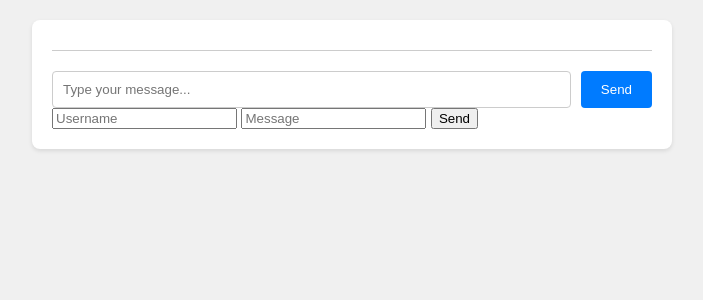
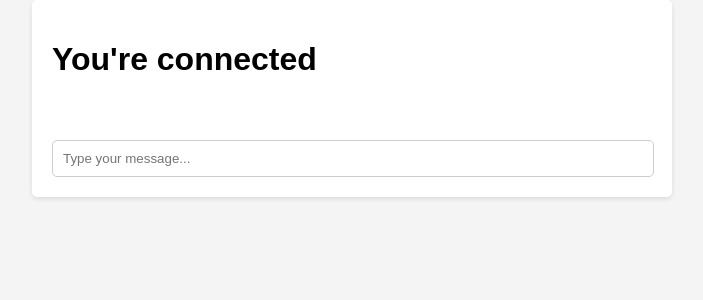
Before and after one commit to BeeeeenY/VintageCarParts, a Flask app: template templates/chat.html in a window 1280 px wide. Shown: the top 300 px of the page, without its empty margins (288-991 px from the left). Run offline with Flask 3, Linux system fonts and the light colour scheme; the template is opened without the code that fills it, so the values that code supplies are empty; parts of the project's set-up code (start-up, migrations or seed data) failed here and were passed over; some libraries are stand-ins or nearby versions.

Commit message:
Update chat.html

```diff
--- a/templates/chat.html
+++ b/templates/chat.html
@@ -1,92 +1,122 @@
 <!DOCTYPE html>
 <html lang="en">
-
 <head>
     <meta charset="UTF-8">
-    <meta http-equiv="X-UA-Compatible" content="IE=edge">
     <meta name="viewport" content="width=device-width, initial-scale=1.0">
     <title>Chat App</title>
     <style>
+        .message-even {
+            background-color: #2ed64a;
+        }
+
+        .message-odd {
+            background-color: #c0bfbf;
+        }
+
         body {
             font-family: Arial, sans-serif;
             margin: 0;
             padding: 0;
-            background-color: #f0f0f0;
+            background-color: #f4f4f4;
         }
 
         .container {
             max-width: 600px;
-            margin: 20px auto;
+            margin: 0 auto;
             padding: 20px;
             background-color: #fff;
-            border-radius: 8px;
-            box-shadow: 0 2px 4px rgba(0, 0, 0, 0.1);
+            border-radius: 5px;
+            box-shadow: 0 2px 5px rgba(0, 0, 0, 0.1);
         }
 
         .messages {
+            margin-bottom: 20px;
+            overflow-y: scroll;
             max-height: 300px;
-            overflow-y: auto;
-            margin-bottom: 20px;
-            padding-bottom: 10px;
-            border-bottom: 1px solid #ccc;
+            padding: 10px;
+            border-radius: 5px;
         }
 
         .message {
-            border-radius: 8px;
-            padding: 10px;
-            margin-bottom: 10px;
-            clear: both;
-            width: fit-content;
+            margin: 5px 0;
+            padding: 8px 12px;
+            border-radius: 5px;
         }
 
-        .message.from-me {
-            background-color: #dcf8c6;
-            float: right;
+        input[type="text"] {
+            width: calc(100% - 20px);
+            padding: 10px;
+            border-radius: 5px;
+            border: 1px solid #ccc;
+            outline: none;
         }
 
-        .message.from-other {
-            background-color: #f1f0f0;
-            float: left;
-        }
-
-        /* .message.system {
-            background-color: #beccf6;
-            float: center;
-        } */
-        .input-container {
-            display: flex;
-        }
-
-        #messageInput {
-            flex: 1;
-            padding: 10px;
-            border-radius: 4px;
-            border: 1px solid #ccc;
-        }
-
-        #sendButton {
-            padding: 10px 20px;
-            margin-left: 10px;
-            border-radius: 4px;
-            border: none;
-            background-color: #007bff;
-            color: #fff;
-            cursor: pointer;
+        input[type="text"]:focus {
+            border-color: #007bff;
         }
     </style>
 </head>
+<body>
 
-<body>
+
     <div class="container">
-        <div class="messages" id="messageContainer">
-            <!-- Messages will be displayed here -->
-        </div>
-        <div class="input-container">
-            <input placeholder="Type your message..." id="messageInput" />
-            <button id="sendButton">Send</button>
-        </div>
-        <input type="text" id="username" placeholder="Username">
-        <input type="text" id="message" placeholder="Message">
-        <button id="sendBtn">Send</button>
-    </body>
+        <h1>You're connected</h1>
+        <div class="messages" id="message-container"></div>
+        <input type="text" id="messageInput" placeholder="Type your message...">
+    </div>
+
+    <script src="https://cdnjs.cloudflare.com/ajax/libs/socket.io/4.0.1/socket.io.js"
+        integrity="sha512-q/dWJ3kcmjBLU4Qc47E4A9kTB4m3wuTY7vkFJDTZKjTs8jhyGQnaUrxa0Ytd0ssMZhbNua9hE+E7Qv1j+DyZwA=="
+        crossorigin="anonymous"></script>
+    <script>
+
+        const socket = io();
+        let messageContainer = document.getElementById("message-container");
+        let messageCount = 0;
+
+        socket.on("connect", () => {
+            console.log("You're connected");
+        });
+
+        array = {"1":"BMW", "2":"Mini Cooper", "3": "Ferrari"}
+
+        function appendMessage(message) {
+            let messageElement = document.createElement("div");
+            messageElement.classList.add("message");
+            messageElement.innerText = message;
+
+            if (messageCount % 2 === 0) {
+                messageElement.classList.add("message-even");
+            } else {
+                messageElement.classList.add("message-odd");
+            }
+            messageCount++;
+
+            messageContainer.appendChild(messageElement);
+            messageContainer.scrollTop = messageContainer.scrollHeight;
+
+
+
+            for (const [k, v] of Object.entries(array)){
+                if (message.includes(v)){
+
+                    window.open(`http://127.0.0.1:5002/${k}`, '_blank').focus();
+                }
+            }
+
+        }
+
+        let messageInput = document.getElementById("messageInput");
+        messageInput.addEventListener("keypress", (e) => {
+            if (e.which === 13) {
+                socket.emit("message", messageInput.value);
+                messageInput.value = "";
+            }
+        });
+
+        socket.on('message', (message) => {
+            appendMessage(message);
+        });
+    </script>
+</body>
 </html>
```
